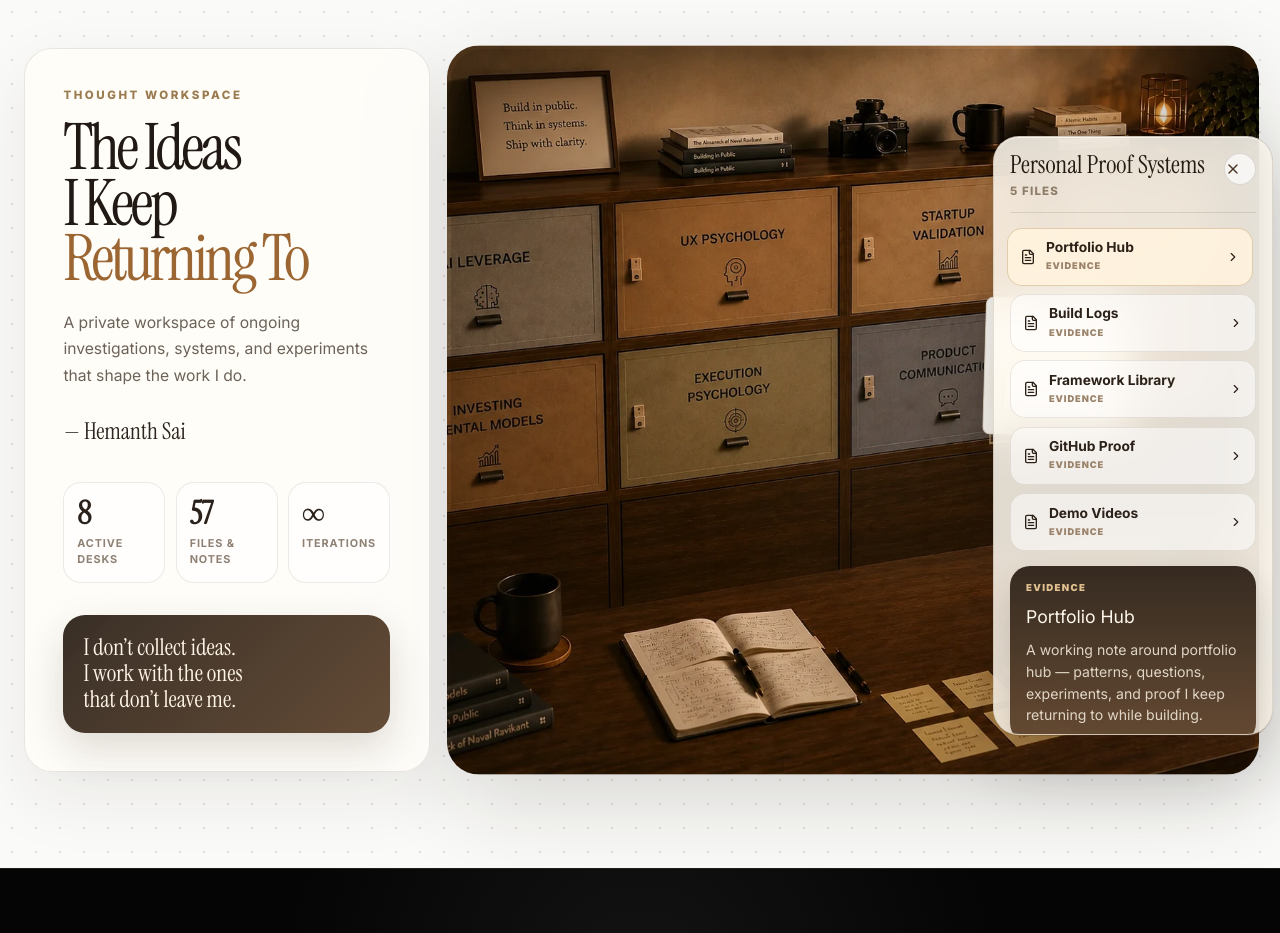
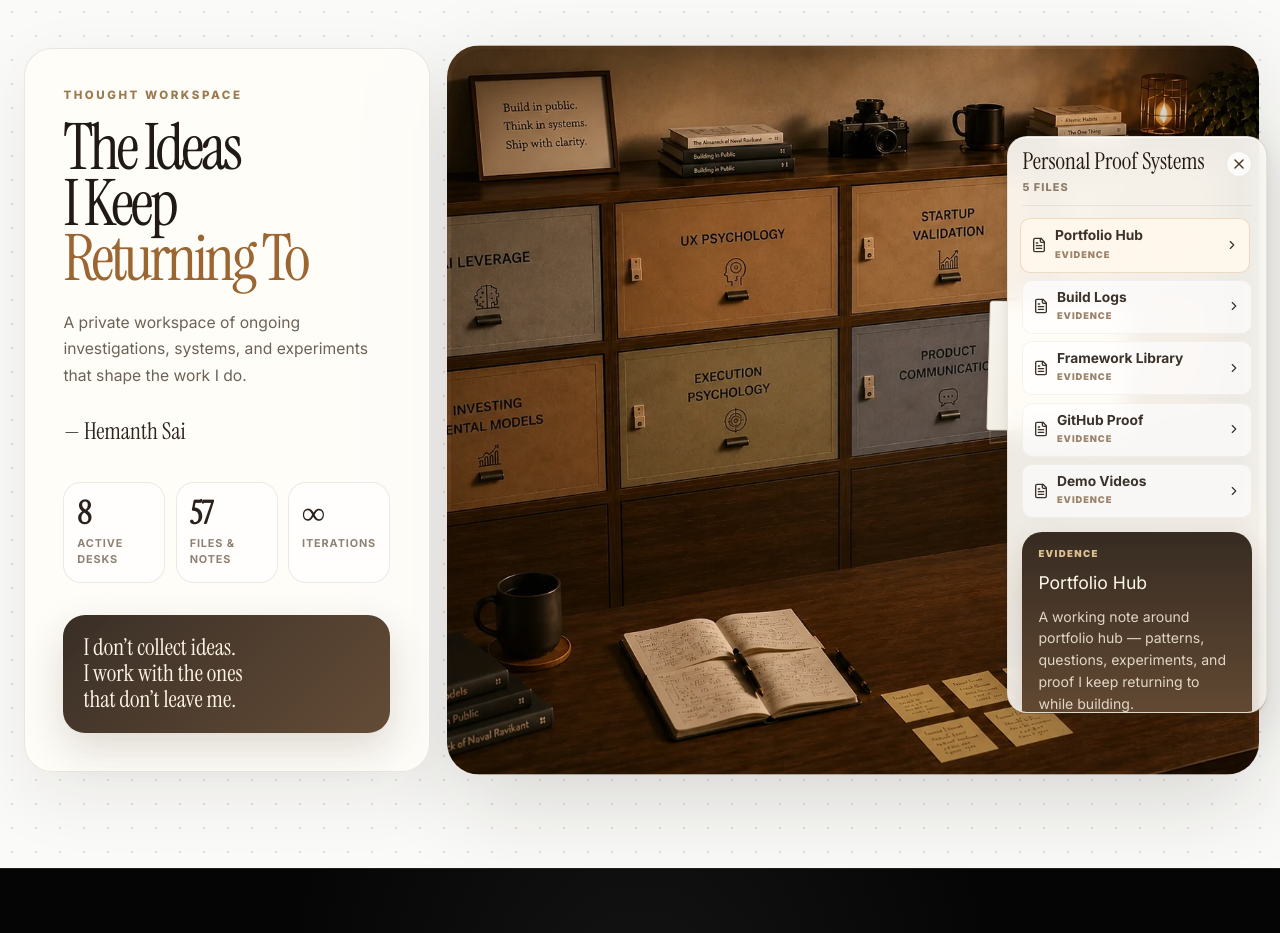
Before and after one commit to batmanvigilante7/hemanthsai, a React (Vite) app: page / in a window 1280 px wide. Shown: the part 4220-5153 px from the top of the page. Built offline with nearby package versions, Linux system fonts and the light colour scheme.

Commit message:
Polish ThoughtWorkspace interaction with subtle hover glow, closer trays, staggered card entrance, and lightweight right panel dashboard

```diff
--- a/src/components/ThoughtWorkspace.css
+++ b/src/components/ThoughtWorkspace.css
@@ -172,9 +172,10 @@
 
 .tw-drawer-poly:hover,
 .tw-drawer-poly.is-active {
-  fill: rgba(255, 221, 162, 0.04);
-  stroke: rgba(255, 222, 165, 0.55);
-  filter: drop-shadow(0 0 14px rgba(255, 190, 100, 0.35));
+  fill: rgba(255, 225, 175, 0.02);
+  stroke: rgba(255, 228, 185, 0.35);
+  stroke-width: 1.5px;
+  filter: drop-shadow(0 0 8px rgba(255, 195, 120, 0.18));
 }
 
 .tw-open-tray-wrapper {
@@ -188,19 +189,19 @@
 /* Open Tray Overlay - paper box physical container */
 .tw-open-tray {
   position: absolute;
-  inset: -6px;
-  background: linear-gradient(135deg, #fdfbf7 0%, #f4f0e6 100%);
-  border: 1px solid rgba(139, 115, 85, 0.32);
-  border-radius: 8px;
+  inset: -2px; /* much closer to the drawer edges */
+  background: linear-gradient(135deg, #fdfbf5 0%, #f7f3e8 100%);
+  border: 1px solid rgba(120, 95, 70, 0.25);
+  border-radius: 4px; /* tighter corner radius */
   box-shadow:
-    0 16px 36px rgba(39, 30, 19, 0.24),
-    0 3px 8px rgba(39, 30, 19, 0.14),
-    inset 0 1px 0 rgba(255, 255, 255, 0.9);
+    0 6px 16px rgba(39, 30, 19, 0.15),
+    0 1px 3px rgba(39, 30, 19, 0.08),
+    inset 0 1px 0 rgba(255, 255, 255, 0.85);
   display: flex;
   flex-direction: column;
   justify-content: flex-end;
   align-items: center;
-  padding: 8px;
+  padding: 4px 6px 4px;
   z-index: 5;
   overflow: visible;
 }
@@ -208,12 +209,12 @@
 /* Small paper close button */
 .tw-tray-close-btn {
   position: absolute;
-  top: 4px;
-  right: 4px;
-  width: 18px;
-  height: 18px;
+  top: 3px;
+  right: 3px;
+  width: 16px;
+  height: 16px;
   border-radius: 50%;
-  border: 1px solid rgba(139, 115, 85, 0.24);
+  border: 1px solid rgba(139, 115, 85, 0.2);
   background: rgba(255, 255, 255, 0.9);
   color: #5a4c3a;
   display: flex;
@@ -238,28 +239,28 @@
   justify-content: center;
   align-items: flex-end;
   width: 100%;
-  height: calc(100% - 8px);
-  gap: 2px;
+  height: calc(100% - 10px);
+  gap: -3px; /* slight negative gap/overlap for paper stack feel */
   overflow: visible;
-  padding-bottom: 2px;
+  padding-bottom: 1px;
 }
 
 /* Paper-style abstract file tab */
 .tw-paper-file {
   position: relative;
-  width: 20px;
-  height: 34px;
-  border-radius: 4px 4px 0 0;
+  width: 18px; /* slightly narrower */
+  height: 30px; /* slightly shorter to fit better */
+  border-radius: 2px 2px 0 0;
   background: linear-gradient(to bottom, #fffef9 0%, #ede8d7 100%);
-  border: 1px solid rgba(139, 115, 85, 0.4);
+  border: 1px solid rgba(139, 115, 85, 0.35);
   box-shadow:
-    0 -2px 6px rgba(39, 30, 19, 0.08),
-    -1px 0 2px rgba(0, 0, 0, 0.04);
+    0 -1px 3px rgba(39, 30, 19, 0.06),
+    -1px 0 1px rgba(0, 0, 0, 0.03);
   font-size: 0px !important;
   color: transparent;
   cursor: pointer;
   flex-shrink: 0;
-  margin: 0;
+  margin: 0 -1px; /* negative margin for overlapping stack look */
   padding: 0;
   outline: none;
   transform-origin: bottom center;
@@ -276,8 +277,8 @@
   background: linear-gradient(to bottom, #ffffff 0%, #f7f3e8 100%);
   border-color: #c99a5a;
   box-shadow:
-    0 -8px 20px rgba(182, 120, 62, 0.24),
-    0 4px 10px rgba(0, 0, 0, 0.1);
+    0 -6px 12px rgba(182, 120, 62, 0.2),
+    0 3px 6px rgba(39, 30, 19, 0.08);
   z-index: 6;
 }
 
@@ -292,41 +293,43 @@
 
 .tw-file-panel {
   position: absolute;
-  right: -18px;
+  right: -12px;
   top: 12%;
-  width: 280px;
-  max-height: 83%;
+  width: 260px;
+  max-height: 80%;
   overflow: auto;
   z-index: 9;
-  border-radius: 26px;
-  background: rgba(255, 251, 241, .86);
-  border: 1px solid rgba(86, 65, 42, .16);
-  box-shadow: 0 28px 70px rgba(33, 24, 16, .22), inset 0 1px 0 rgba(255,255,255,.6);
-  backdrop-filter: blur(22px) saturate(1.08);
-  padding: 1rem;
-  opacity: 0.94;
+  border-radius: 20px;
+  background: rgba(255, 253, 248, 0.92);
+  border: 1px solid rgba(139, 115, 85, 0.16);
+  box-shadow:
+    0 16px 48px rgba(33, 24, 16, 0.12),
+    0 2px 8px rgba(33, 24, 16, 0.06),
+    inset 0 1px 0 rgba(255, 255, 255, 0.8);
+  backdrop-filter: blur(12px) saturate(1.04);
+  padding: 0.9rem;
 }
 
 .tw-file-panel-header {
   display: flex;
   align-items: flex-start;
   justify-content: space-between;
-  gap: 1rem;
-  padding-bottom: .75rem;
-  border-bottom: 1px solid rgba(82, 63, 41, .14);
+  gap: 0.8rem;
+  padding-bottom: 0.6rem;
+  border-bottom: 1px solid rgba(139, 115, 85, 0.12);
 }
 
 .tw-file-panel-header h3 {
   font-family: "Instrument Serif", Georgia, serif;
-  font-size: 1.55rem;
+  font-size: 1.45rem;
   line-height: 1;
   margin: 0;
   color: #241a12;
 }
 
 .tw-file-panel-header p {
-  margin: .35rem 0 0;
-  font-size: .72rem;
+  margin: .3rem 0 0;
+  font-size: 0.68rem;
   color: #8e7d69;
   text-transform: uppercase;
   letter-spacing: .1em;
@@ -334,42 +337,45 @@
 }
 
 .tw-file-panel-header button {
-  width: 32px;
-  height: 32px;
+  width: 26px;
+  height: 26px;
   border-radius: 50%;
-  border: 1px solid rgba(78, 58, 37, .16);
-  background: rgba(255,255,255,.7);
+  border: 1px solid rgba(139, 115, 85, 0.15);
+  background: rgba(255,255,255,.8);
   color: #4a3524;
   cursor: pointer;
+  display: flex;
+  align-items: center;
+  justify-content: center;
 }
 
 .tw-file-panel-list {
   display: grid;
-  gap: .52rem;
-  margin-top: .9rem;
+  gap: .45rem;
+  margin-top: 0.75rem;
 }
 
 .tw-file-tab {
   width: 100%;
-  border: 1px solid rgba(88, 67, 43, .12);
-  background: rgba(255,255,255,.56);
-  border-radius: 15px;
-  padding: .72rem;
+  border: 1px solid rgba(139, 115, 85, 0.08);
+  background: rgba(255, 255, 255, 0.65);
+  border-radius: 10px;
+  padding: 0.6rem;
   display: grid;
   grid-template-columns: auto 1fr auto;
   align-items: center;
-  gap: .65rem;
+  gap: 0.5rem;
   text-align: left;
-  color: #2c2119;
+  color: #3a322b;
   cursor: pointer;
   transition: transform .2s ease, background .2s ease, border-color .2s ease;
 }
 
 .tw-file-tab:hover,
 .tw-file-tab.selected {
-  transform: translateX(-3px);
-  background: rgba(255, 244, 222, .9);
-  border-color: rgba(156, 104, 51, .28);
+  transform: translateX(-2px);
+  background: rgba(255, 248, 235, 0.95);
+  border-color: rgba(199, 154, 90, 0.3);
 }
 
 .tw-file-tab strong {
--- a/src/components/ThoughtWorkspace.tsx
+++ b/src/components/ThoughtWorkspace.tsx
@@ -127,6 +127,57 @@ const DRAWERS: WorkspaceDrawer[] = [
   },
 ];
 
+const trayVariants = {
+  hidden: { opacity: 0, scale: 0.96, y: 3 },
+  visible: {
+    opacity: 1,
+    scale: 1,
+    y: 0,
+    transition: {
+      type: 'spring',
+      stiffness: 200,
+      damping: 26,
+      staggerChildren: 0.04,
+      delayChildren: 0.02,
+    }
+  },
+  exit: {
+    opacity: 0,
+    scale: 0.96,
+    y: 3,
+    transition: {
+      duration: 0.15,
+      ease: 'easeOut',
+    }
+  }
+};
+
+const fileVariants = {
+  hidden: { y: 15, opacity: 0 },
+  inactive: {
+    y: 0,
+    scale: 1,
+    rotate: 0,
+    opacity: 1,
+    transition: {
+      type: 'spring',
+      stiffness: 220,
+      damping: 26,
+    }
+  },
+  active: (index: number) => ({
+    y: -10,
+    scale: 1.05,
+    rotate: index % 2 === 0 ? 1 : -1,
+    opacity: 1,
+    transition: {
+      type: 'spring',
+      stiffness: 220,
+      damping: 26,
+    }
+  })
+};
+
 export function ThoughtWorkspace() {
   const [activeDrawerId, setActiveDrawerId] = useState<string | null>('personal-proof-systems');
   const [activeFileId, setActiveFileId] = useState<string | null>('proof-0');
@@ -214,10 +265,10 @@ export function ThoughtWorkspace() {
                 >
                   <motion.div
                     className="tw-open-tray"
-                    initial={{ opacity: 0, scale: 0.9, y: 5 }}
-                    animate={{ opacity: 1, scale: 1, y: 0 }}
-                    exit={{ opacity: 0, scale: 0.9, y: 5 }}
-                    transition={{ type: 'spring', stiffness: 280, damping: 22 }}
+                    variants={trayVariants}
+                    initial="hidden"
+                    animate="visible"
+                    exit="exit"
                   >
                     {/* Close button inside the tray to toggle back to hotspot */}
                     <button
@@ -246,19 +297,9 @@ export function ThoughtWorkspace() {
                               e.stopPropagation();
                               setActiveFileId(file.id);
                             }}
-                            initial={{ y: 15, opacity: 0 }}
-                            animate={isFileActive ? {
-                              y: -14,
-                              scale: 1.06,
-                              rotate: index % 2 === 0 ? 1.5 : -1.5,
-                              opacity: 1,
-                            } : {
-                              y: 0,
-                              scale: 1,
-                              rotate: 0,
-                              opacity: 1,
-                            }}
-                            transition={{ type: 'spring', stiffness: 300, damping: 22 }}
+                            variants={fileVariants}
+                            custom={index}
+                            animate={isFileActive ? 'active' : 'inactive'}
                           >
                             {file.title}
                           </motion.button>
```
